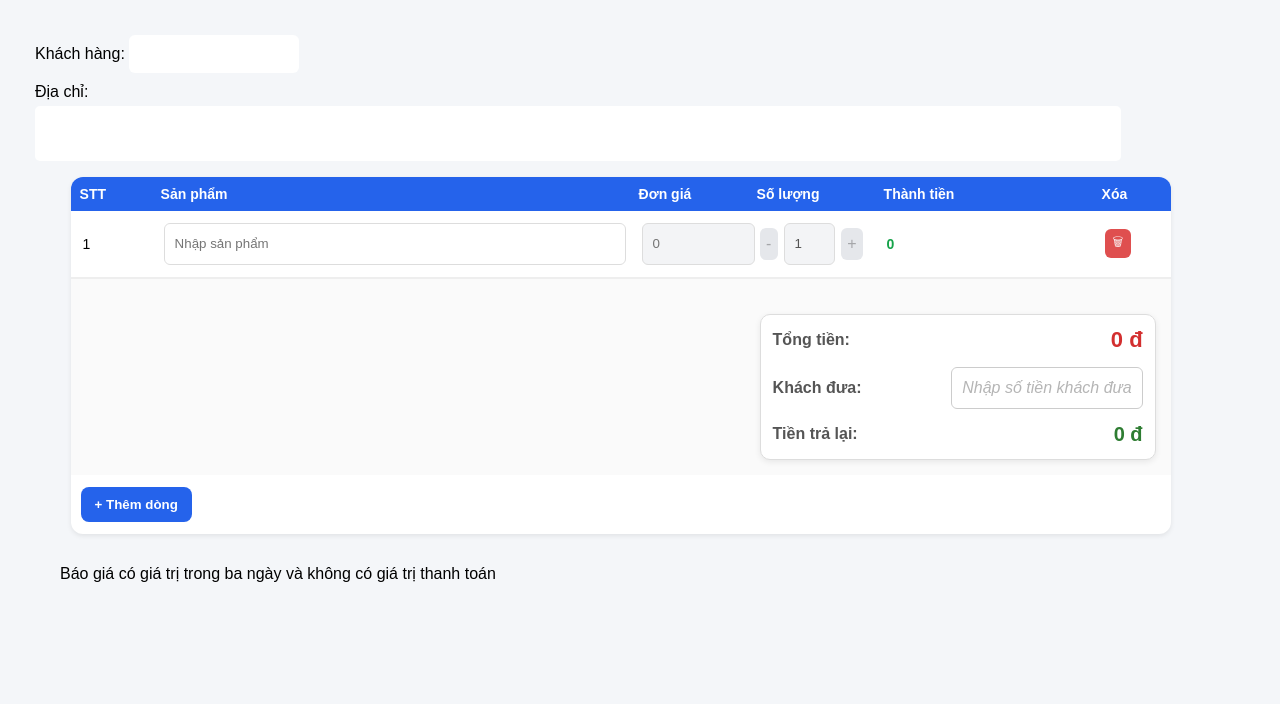
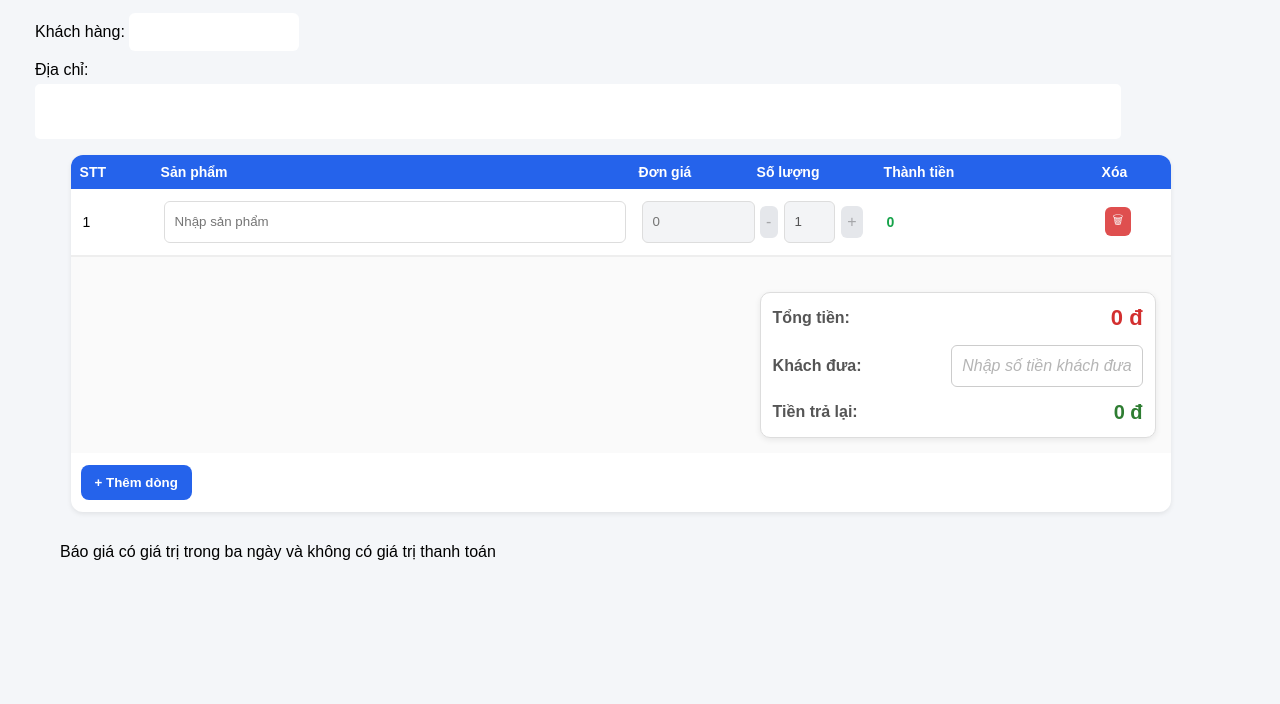
Before and after one commit to nguyenn98/SaleLTA, a plain HTML site: page index.html in a window 1280 px wide. Shown: the part 96-800 px from the top of the page. Drawn offline with Linux system fonts and the light colour scheme.

Commit message:
fix space

```diff
--- a/index.html
+++ b/index.html
@@ -19,7 +19,7 @@
         <header class="app-header">
             <h2 style="margin-left: 35%;">Phiếu Báo Giá</h2>
         </header>
-        <div style="margin-top: 50px">
+        <div style="margin-top: 28px">
             <span style="margin-left: 16px">Khách hàng: </span>
             <input id="customerName" type="text" style="width: 150px; height: 22px; font-size: 14px; border: none;" />
         </div>
```
